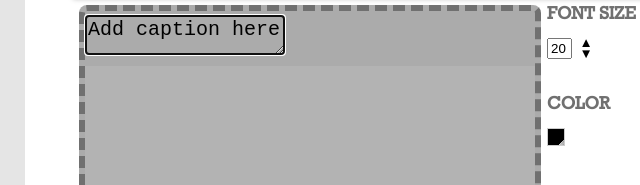
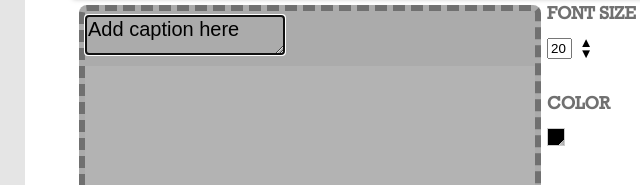
Before and after one commit to thejasvibhat/smashed, a plain HTML site: page MemeCreator/views/index.html in a window 1280 px wide. Both pictures are taken after a click on the button "Add Caption ( + )". Shown: the part 235-420 px from the top of the page, 105-745 px from the left. Drawn offline with Linux system fonts and the light colour scheme; no server answers; files whose address does not match are found by name.

Commit message:
move errors
Signed-off-by: Thejasvi Bhat <thejasvi@smashed.in>

```diff
--- a/MemeCreator/MEMEHTML/meme.js
+++ b/MemeCreator/MEMEHTML/meme.js
@@ -28,8 +28,9 @@ function reset()
 var isDragging = false;
 var i = 0;
 var cuTextBox;
+var curDemoBox;
 var curColor = 0;
-var curFontSize = 30;
+var curFontSize = 20;
 var curfontFamily = "Arial";
 var curfontWeight = "Normal";
 var curfontStyle = "Normal";
@@ -39,17 +40,19 @@ function AddCaption()
 {
     reset();
     i++;
-    $("#BaseCanvas").append("<div class='demo"+i+"' style='width:200px;height:40px;x:0px;y:0px;position:absolute;top:250px;background-color:transparent;'><textarea  id='myText"+i+"' class='displayBlock' style='width:100%;height:100%;x:0px;y:0px;position:absolute;top:0; border-color:transparent;background-color:transparent;font-size:20px;overflow:hidden;'>Add caption here</textarea></div>");
+    $("#BaseCanvas").append("<div class='demo"+i+"' style='width:200px;height:40px;x:0px;y:0px;position:absolute;top:250px;background-color:transparent;'><textarea  id='myText"+i+"' class='displayBlock' style='width:100%;height:100%;x:0px;y:0px;position:absolute;top:0; border-color:transparent;background-color:transparent;overflow:hidden;'>Add caption here</textarea></div>");
 
-    cuTextBox = $('.demo'+i+'');
+    cuTextBox = $('#myText'+i+'');
 
     ColorChanged(curColor);
+    curFontSize = 20;
     FontSizeChange(curFontSize);
     UpdateFamily(curfontFamily);
     UpdateFontweight(curfontWeight);
     UpdateFontStyle(curfontStyle);
     var textBox = $('#myText'+i+'');
     var demoBox = $('.demo'+i+'');
+    curDemoBox = demoBox;
     textBox.focus();
     demoBox.addClass("backgroundTransparent");
     textBox.mousedown(function down(ev){cuTextBox = textBox;isDragging = true;
@@ -60,12 +63,12 @@ function AddCaption()
         if(isDragging)
         {
 
-            demoBox.css("top",event.pageY - 30);
-            demoBox.css("left",event.pageX - 30);
+            curDemoBox.css("top",event.pageY - 30);
+            curDemoBox.css("left",event.pageX - 40);
         }
    });
-    demoBox.mouseup(function up(ev){cuTextBox = textBox;isDragging = false;
-                                        demoBox.removeClass("backgroundTransparent");});
+    demoBox.mouseup(function up(ev){curDemoBox = demoBox;isDragging = false;});
+    demoBox.mousedown(function updown(ev){curDemoBox = demoBox;});
 
    }
 
```
Also changed, not shown: MemeCreator/views/index.html (line endings or trailing spaces).
